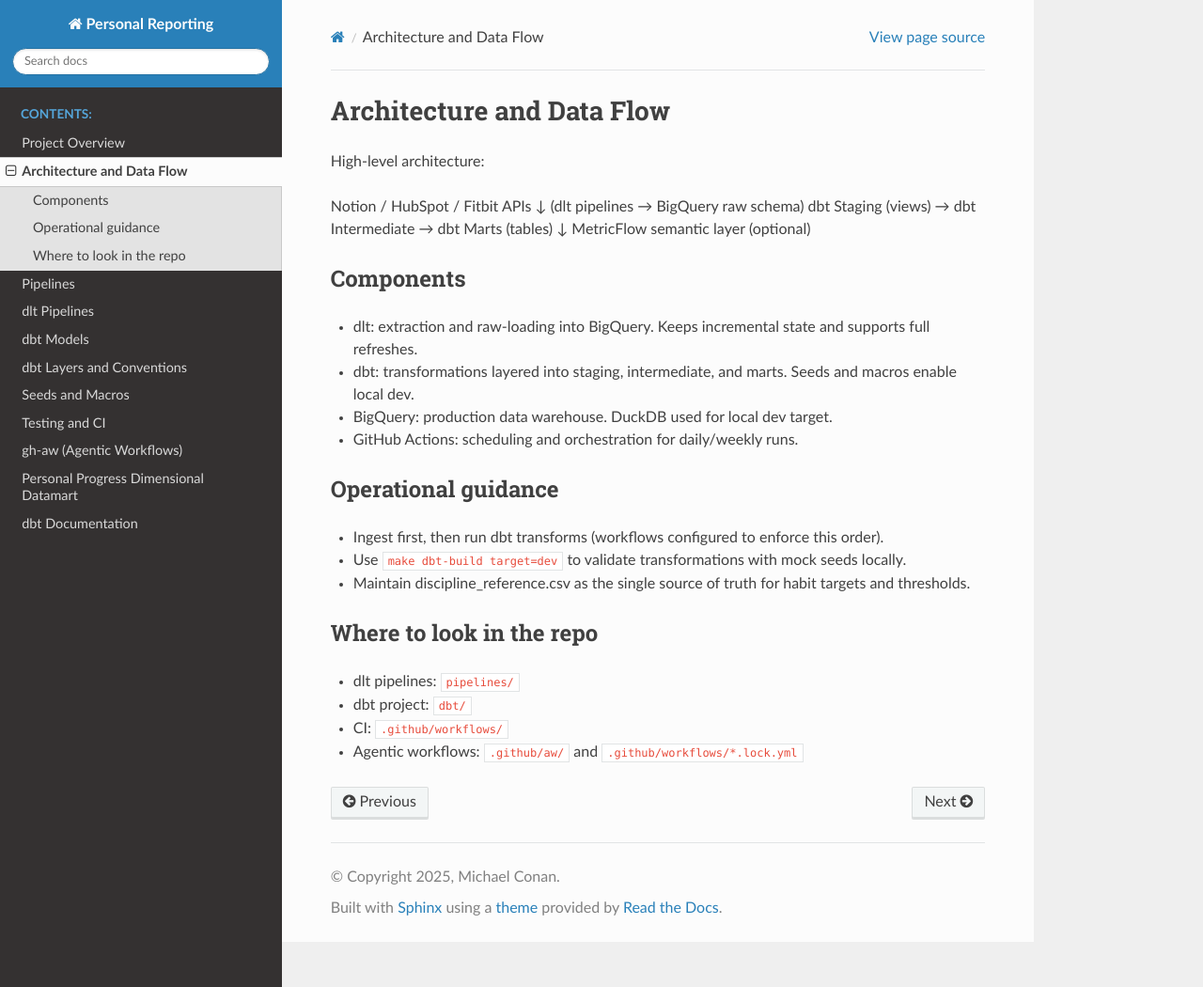
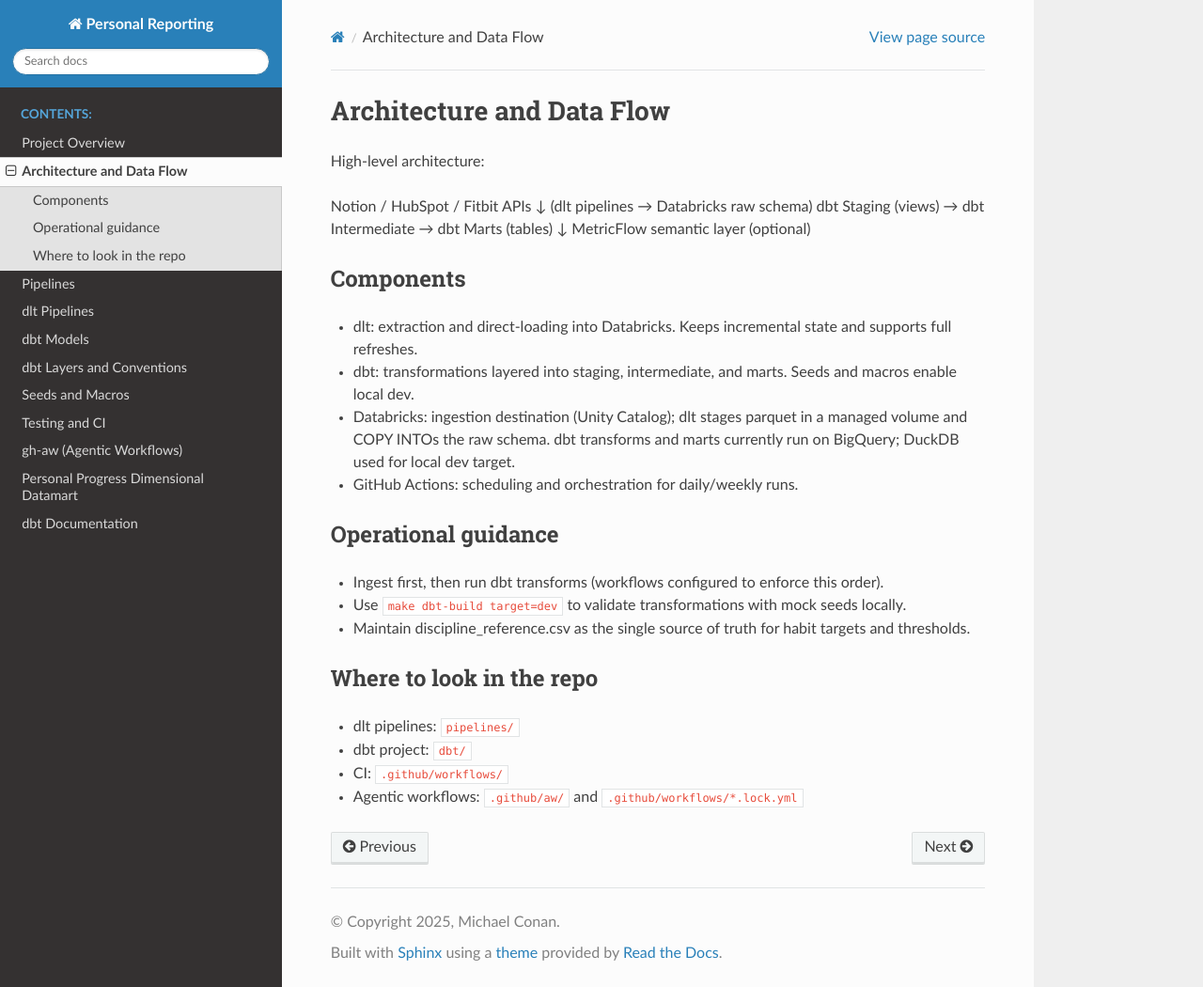
Before and after one commit to michaelconan/personal-reporting-pipelines, a Sphinx documentation site: the page built from docs/source/architecture.md, in a window 1280 px wide and 1050 px high. Shown: the whole window at 94% size. Built offline with Sphinx 7.4.7 and the Read the Docs theme 3.1.0, drawn with Linux system fonts in a browser that asks for light colours.

Commit message:
feat(dlt): repoint ingestion destination to Databricks direct load
Switch the central runner to the Databricks destination using managed-volume
direct load (staging_volume_name = workspace.test_raw.staging, keep_staged_files
due to a databricks-sql-connector 4.x REMOVE 404) and default parquet loader
format. Add databricks extra to dlt, databricks credentials to the secrets
template, rename the cloud e2e fixture, and update docs.

```diff
--- a/docs/source/architecture.md
+++ b/docs/source/architecture.md
@@ -3,15 +3,15 @@
 High-level architecture:
 
 Notion / HubSpot / Fitbit APIs
-    ↓ (dlt pipelines → BigQuery raw schema)
+    ↓ (dlt pipelines → Databricks raw schema)
 dbt Staging (views) → dbt Intermediate → dbt Marts (tables)
     ↓ MetricFlow semantic layer (optional)
 
 ## Components
 
-- dlt: extraction and raw-loading into BigQuery. Keeps incremental state and supports full refreshes.
+- dlt: extraction and direct-loading into Databricks. Keeps incremental state and supports full refreshes.
 - dbt: transformations layered into staging, intermediate, and marts. Seeds and macros enable local dev.
-- BigQuery: production data warehouse. DuckDB used for local dev target.
+- Databricks: ingestion destination (Unity Catalog); dlt stages parquet in a managed volume and COPY INTOs the raw schema. dbt transforms and marts currently run on BigQuery; DuckDB used for local dev target.
 - GitHub Actions: scheduling and orchestration for daily/weekly runs.
 
 ## Operational guidance
--- a/pyproject.toml
+++ b/pyproject.toml
@@ -4,7 +4,7 @@
 description = "Personal data integration and analytics platform tracking personal disciplines/habits"
 requires-python = ">=3.12"
 dependencies = [
-    "dlt[bigquery,parquet,duckdb]",
+    "dlt[bigquery,parquet,duckdb,databricks]",
     "google-cloud-bigquery-storage",
     "google-cloud-secret-manager",
     "google-api-python-client",
```
Also changed, not shown: AGENTS.md (+2 -2 lines), README.md (+5 -5 lines), docs/source/pipelines.md (+1 -1 lines), docs/source/project_overview.md (+3 -3 lines), 8 other files.
